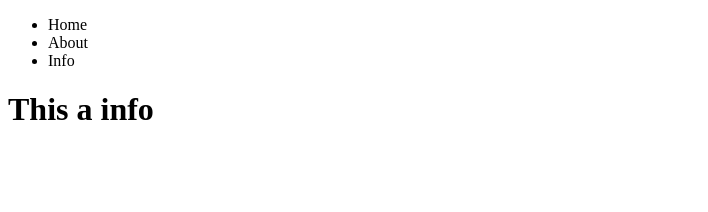
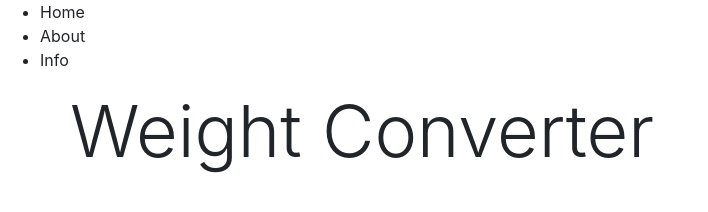
Before and after one commit to Aaron033/weight-convertor, a plain HTML site: page index.html in a window 1280 px wide. Shown: the whole page, without its empty margins (0-708 px from the left). Drawn offline with nearby package versions, Linux system fonts and the light colour scheme; files whose address does not match are found by name.

Commit message:
index.html code edited

```diff
--- a/index.html
+++ b/index.html
@@ -2,8 +2,9 @@
 <html lang="en">
 <head>
     <meta charset="UTF-8">
-    <title>Document</title>
+    <title>Weight Converter</title>
     <link rel="stylesheet" href="../style.css/">
+    <link rel="stylesheet" href="https://maxcdn.bootstrapcdn.com/bootstrap/4.0.0/css/bootstrap.min.css" integrity="sha384-Gn5384xqQ1aoWXA+058RXPxPg6fy4IWvTNh0E263XmFcJlSAwiGgFAW/dAiS6JXm" crossorigin="anonymous">
 </head>
 <body>
 <header class ="header">
@@ -14,7 +15,14 @@
     </ul>
 </header>
 <main>
-    <h1>This a info</h1>
+  <div class="container">
+    <div class="row">
+        <div class="col-md-g">
+            <h1 class ="display-3 text-center">Weight Converter</h1>
+
+        </div>
+    </div>
+  </div>
 </main>
 
 <script src = "../javascript/script.js"></script>
```
